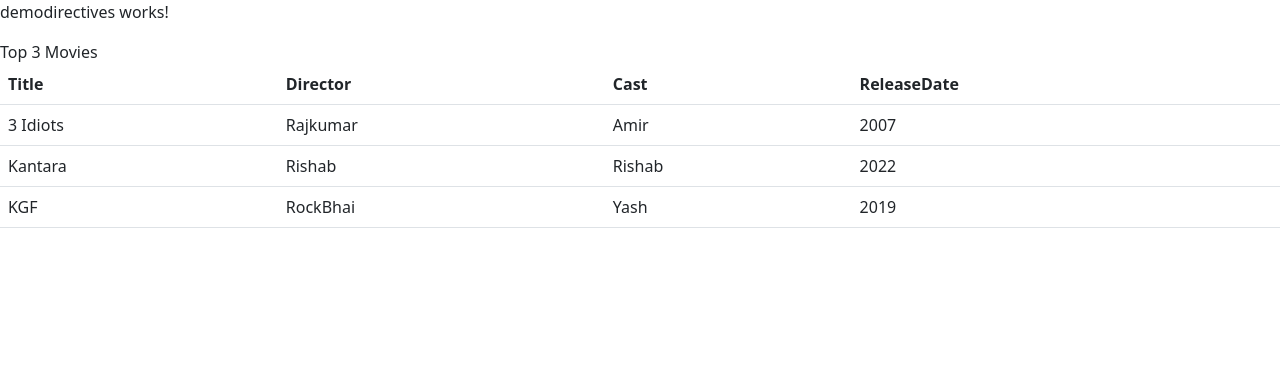
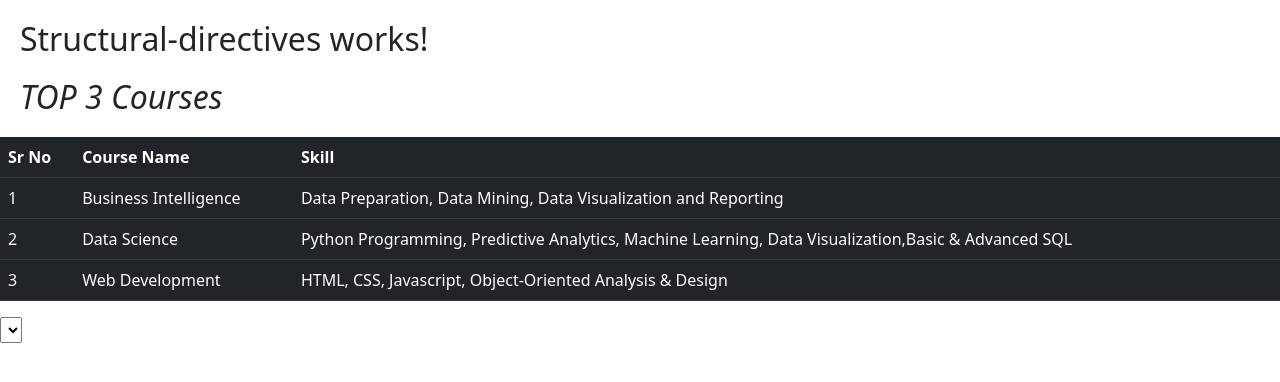
Before and after one commit to parshuramRathod/angularapp, an Angular app: page / in a window 1280 px wide. Shown: the top 382 px of the page. Built offline with nearby package versions, Linux system fonts and the light colour scheme.

Commit message:
assignment completed
assignment completed

```diff
--- a/src/app/app.component.html
+++ b/src/app/app.component.html
@@ -2,7 +2,8 @@
 <!-- <assignmentComponent></assignmentComponent> -->
 <!-- <Assignment1Component></Assignment1Component> -->
 <!-- <app-demo></app-demo> -->
-<app-demodirectives></app-demodirectives>
+<!-- <app-demodirectives></app-demodirectives> -->
+<app-asment-structral-derectives></app-asment-structral-derectives>
 <!-- <app-ngswitch></app-ngswitch> -->
 <!-- <app-assignment-data-binding></app-assignment-data-binding> -->
 <!-- <div style="text-align:center">
--- a/src/app/asment-structral-derectives/asment-structral-derectives.component.css
+++ b/src/app/asment-structral-derectives/asment-structral-derectives.component.css
@@ -0,0 +1,3 @@
+h2{
+    margin: 20px;
+}
--- a/src/app/asment-structral-derectives/asment-structral-derectives.component.html
+++ b/src/app/asment-structral-derectives/asment-structral-derectives.component.html
@@ -1 +1,29 @@
-<p>asment-structral-derectives works!</p>
+<h2>Structural-directives works!</h2>
+<div style="font-style: italic" >
+    <h2>{{title}}</h2>
+</div>
+<div>
+    <table class="table table-dark">
+        <thead>
+            <tr>
+                <th>Sr No</th>
+                <th>Course Name</th>
+                <th>Skill</th>
+            </tr>
+        </thead>
+            <tbody>
+                <tr *ngFor="let course of courses">
+                    <td> {{course.srNo}}</td>
+                    <td> {{course.courseName}}</td>
+                    <td> {{course.skill}}</td>
+                </tr>
+            </tbody>
+
+    </table>
+</div>
+
+<div>
+    <div>
+        <select></select>
+    </div>
+</div>
--- a/src/app/asment-structral-derectives/asment-structral-derectives.component.ts
+++ b/src/app/asment-structral-derectives/asment-structral-derectives.component.ts
@@ -1,4 +1,5 @@
 import { Component, OnInit } from '@angular/core';
+import { Course } from '../models/topCourses';
 
 @Component({
   selector: 'app-asment-structral-derectives',
@@ -6,7 +7,12 @@ import { Component, OnInit } from '@angular/core';
   styleUrls: ['./asment-structral-derectives.component.css']
 })
 export class AsmentStructralDerectivesComponent implements OnInit {
-
+  title:string= "TOP 3 Courses"
+  courses: Course[] = [
+    { srNo: 1, courseName: 'Business Intelligence', skill: "Data Preparation, Data Mining, Data Visualization and Reporting" },
+    { srNo: 2, courseName: 'Data Science', skill: "Python Programming, Predictive Analytics, Machine Learning, Data Visualization,Basic & Advanced SQL"},
+    { srNo: 3, courseName: 'Web Development', skill: 'HTML, CSS, Javascript, Object-Oriented Analysis & Design'}
+  ]
   constructor() { }
 
   ngOnInit() {
--- /dev/null
+++ b/src/app/models/topCourses.ts
@@ -0,0 +1,6 @@
+export class Course {
+    srNo: number;
+    courseName: string;
+    skill : string;
+
+}
```
Also changed, not shown: 1 other file (tests, documents, lock files or other folders).
